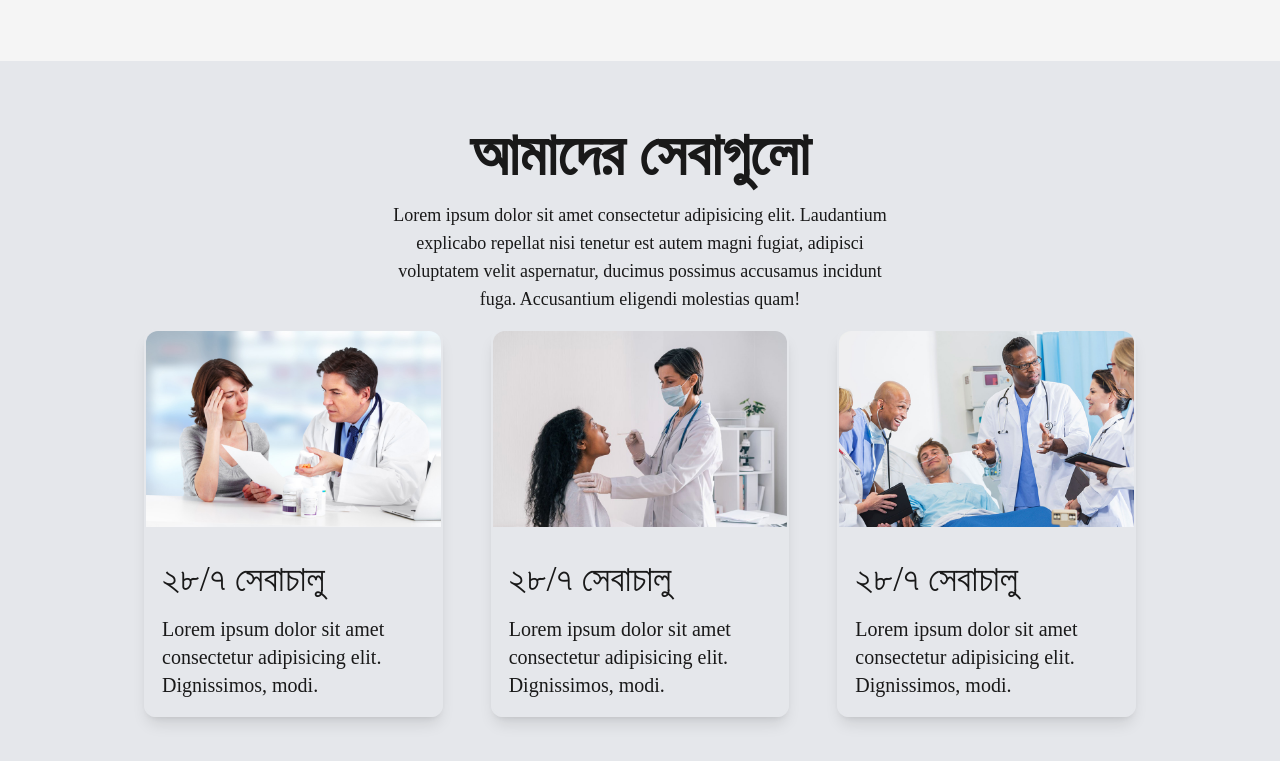
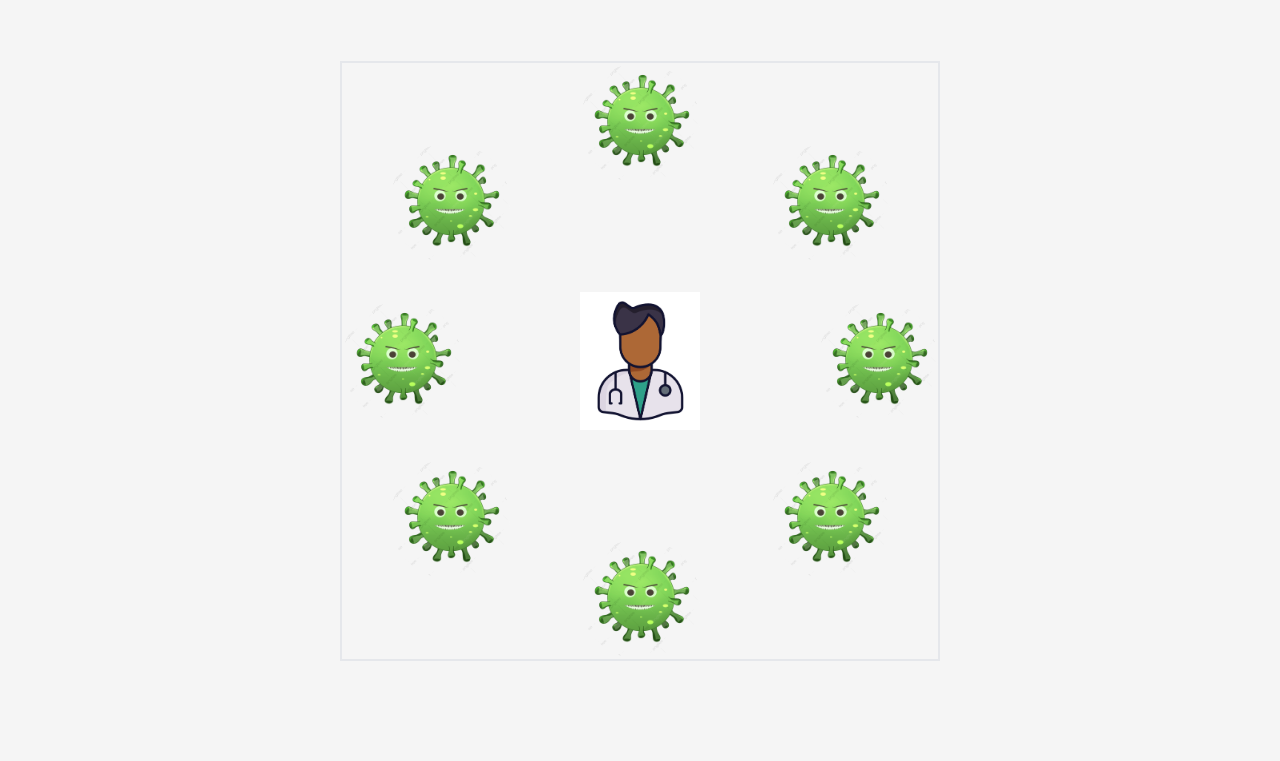
Before and after one commit to DrNafisRahman/Dr_Nafis_Rahman, a plain HTML site: page index.html in a window 1280 px wide. Shown: the part 523-1284 px from the top of the page. After the commit the page ends 1184 px from the top, so only its background shows below. Drawn offline with nearby package versions, Linux system fonts and the light colour scheme; a web font is replaced by a local one.

Commit message:
added diagram instead of cards

```diff
--- a/index.html
+++ b/index.html
@@ -33,16 +33,22 @@
   <body class="font-solaimanLipi bg-[#f5f5f5] text-[#191919]">
     <!-- header section -->
 
-    <header class="flex flex-col items-center justify-between md:px-12 md:py-8 p-5 lg:px-36 lg:py-16 lg:flex-row-reverse">
+    <header
+      class="flex flex-col items-center justify-between md:px-12 md:py-8 p-5 lg:px-36 lg:py-16 lg:flex-row-reverse"
+    >
       <!-- doctor info -->
       <div class="text-center lg:space-y-5 space-y-1">
         <h1 class="text-4xl lg:text-7xl font-semibold">ডাঃ নাফিস রহমান</h1>
         <h3 class="text-xl lg:text-3xl leading-normal">
           এলার্জি, চর্ম, যৌন (সেক্স) রোগ, নখ, চুল ও শিশু চর্মরোগ বিশেষজ্ঞ।
         </h3>
-        <h2 class="text-xl lg:text-4xl">এম.বি.বি.এস (ঢাকা), বি.সি.এস (স্বাস্থ্য)</h2>
+        <h2 class="text-xl lg:text-4xl">
+          এম.বি.বি.এস (ঢাকা), বি.সি.এস (স্বাস্থ্য)
+        </h2>
 
-        <h2 class="text-xl lg:text-4xl">ডি.ডি.ভি (বঙ্গবন্ধু শেখ মুজিব মেডিকেল কলেজ)</h2>
+        <h2 class="text-xl lg:text-4xl">
+          ডি.ডি.ভি (বঙ্গবন্ধু শেখ মুজিব মেডিকেল কলেজ)
+        </h2>
         <h2 class="text-xl lg:text-4xl">ঢাকা মেডিকেল কলেজ হাসপাতাল।</h2>
         <h3 class="text-xl lg:text-2xl">
           জরুরী প্রয়োজনে ডাক্তার এবং অনলাইনে সেবা পেতে ফোন করুন,
@@ -61,49 +67,69 @@
     <main class="text-center">
       <!-- our services -->
 
-     <section class="lg:px-36 lg:py-16 md:px-16 md:py-8 p-5 bg-gray-200 space-y-4">
-      <!-- services info -->
-        <div class="space-y-4">
-          <h1 class="text-4xl lg:text-6xl font-semibold">আমাদের সেবাগুলো</h1>
-        <p class="text-lg lg:w-1/2 mx-auto">Lorem ipsum dolor sit amet consectetur adipisicing elit. Laudantium explicabo repellat nisi tenetur est autem magni fugiat, adipisci voluptatem velit aspernatur, ducimus possimus accusamus incidunt fuga. Accusantium eligendi molestias quam!</p>
+      <section class="flex justify-center items-center">
+        <div
+          class="relative flex border border-2 w-[600px] h-[600px] flex-col items-center justify-center"
+        >
+          <div class="absolute top-0 ">
+            <img
+              class="w-[120px] rounded-full"
+              src="images/disease.png"
+              alt=""
+            />
           </div>
-        <!-- cards -->
-
-        <div class="flex lg:flex-row text-xl flex-col lg:gap-12 gap-y-5">
-        <!-- card-1 -->
-
-        <div class="text-left space-y-4 border border-2 rounded-xl shadow-lg">
-          <img class="rounded-t-xl" src="images/counseling.jpg" alt="">
-          <div class="p-4 space-y-4">
-            <h1 class="text-4xl">২৮/৭ সেবাচালু</h1>
-          <p>Lorem ipsum dolor sit amet consectetur adipisicing elit. Dignissimos, modi.</p>
+          <div class="absolute bottom-0">
+            <img
+              class="w-[120px] rounded-full"
+              src="images/disease.png"
+              alt=""
+            />
           </div>
-
+          <div class="absolute right-0">
+            <img
+              class="w-[120px] rounded-full"
+              src="images/disease.png"
+              alt=""
+            />
           </div>
-
-        <!-- card-2 -->
-
-        <div class="text-left space-y-4 border border-2 rounded-xl shadow-lg">
-          <img class="rounded-t-xl" src="images/checking.jpg" alt="">
-          <div class="p-4 space-y-4">
-            <h1 class="text-4xl">২৮/৭ সেবাচালু</h1>
-          <p>Lorem ipsum dolor sit amet consectetur adipisicing elit. Dignissimos, modi.</p>
+          <div class="absolute left-0">
+            <img
+              class="w-[120px] rounded-full"
+              src="images/disease.png"
+              alt=""
+            />
           </div>
-
+          <div>
+            <img class="w-[120px]" src="images/doctor-cartoon.png" alt="" />
           </div>
-
-
-        <!-- card-3 -->
-
-        <div class="text-left space-y-4 border border-2 rounded-xl shadow-lg">
-          <img class="rounded-t-xl" src="images/emergency.jpg" alt="">
-          <div class="p-4 space-y-4">
-            <h1 class="text-4xl">২৮/৭ সেবাচালু</h1>
-          <p>Lorem ipsum dolor sit amet consectetur adipisicing elit. Dignissimos, modi.</p>
+          <div class="absolute top-20 right-12">
+            <img
+              class="w-[120px] rounded-full"
+              src="images/disease.png"
+              alt=""
+            />
           </div>
-
+          <div class="absolute top-20 left-12">
+            <img
+              class="w-[120px] rounded-full"
+              src="images/disease.png"
+              alt=""
+            />
           </div>
-
+          <div class="absolute bottom-20 right-12">
+            <img
+              class="w-[120px] rounded-full"
+              src="images/disease.png"
+              alt=""
+            />
+          </div>
+          <div class="absolute bottom-20 left-12">
+            <img
+              class="w-[120px] rounded-full"
+              src="images/disease.png"
+              alt=""
+            />
+          </div>
         </div>
       </section>
     </main>
```
Also changed, not shown: images/disease.png (added), images/doctor-cartoon.png (added). Lines whose indentation alone changed are shown as unchanged.
